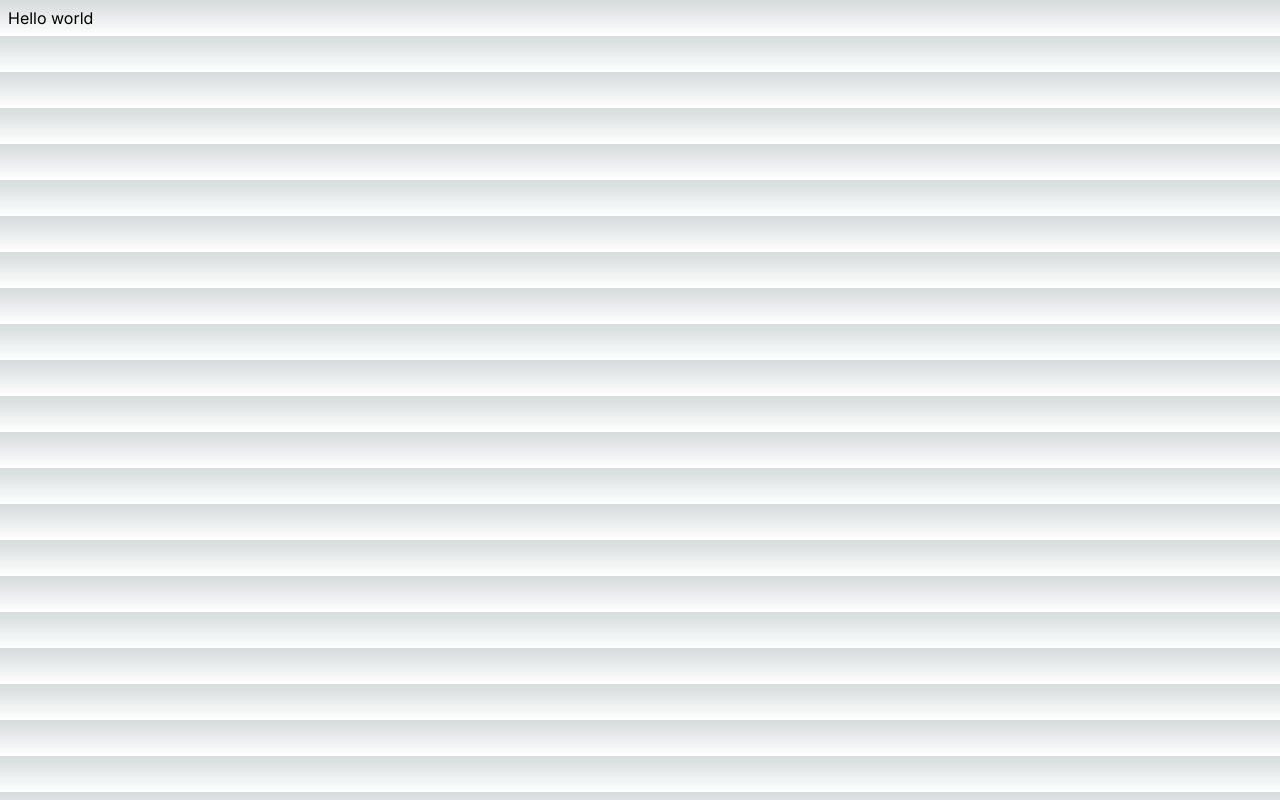
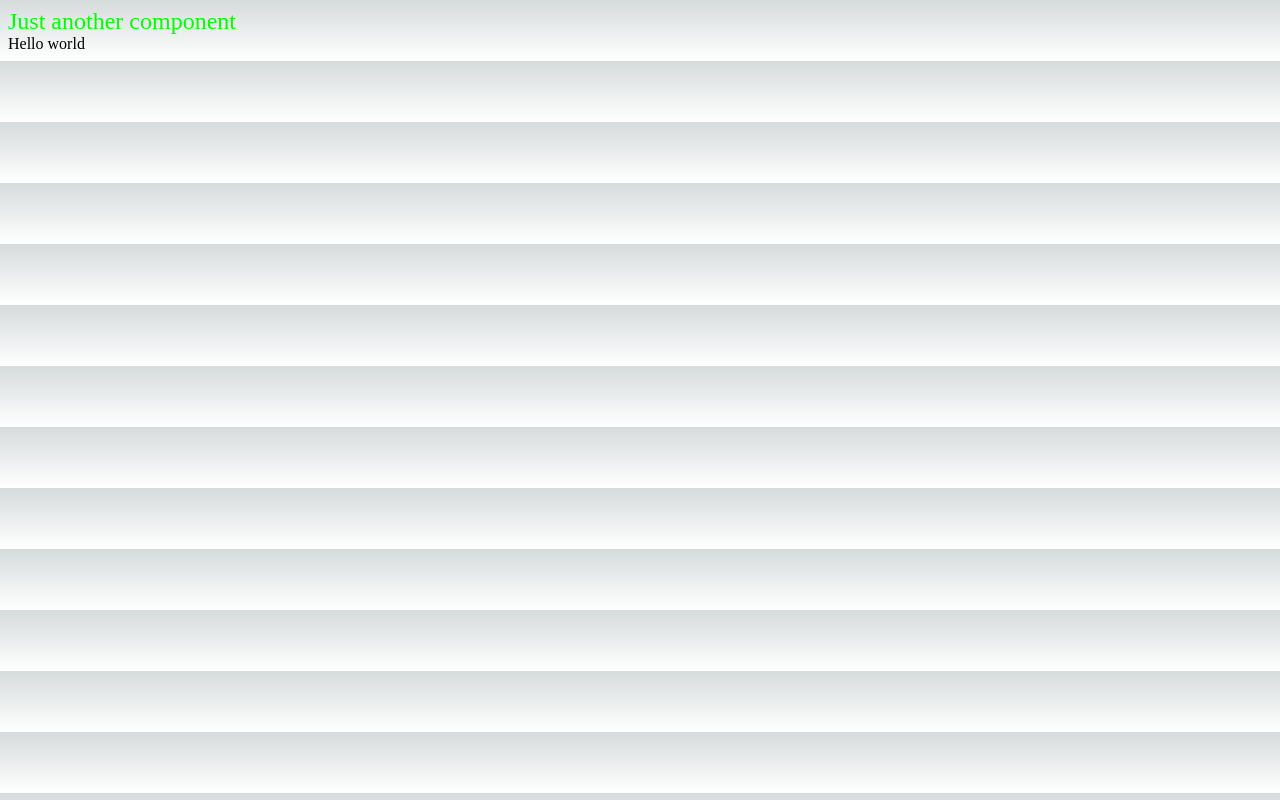
Before and after one commit to trevorh2007/portfolio, a Next.js app: page / in a window 1280 px wide. Built offline with nearby package versions, Linux system fonts and the light colour scheme.

Commit message:
add styled-components setup for styled-components test styled-components with test component

```diff
--- /dev/null
+++ b/app/components/anotherComponent.tsx
@@ -0,0 +1,14 @@
+"use client";
+
+import styled from "styled-components";
+
+export const HomeWrapper = styled.div`
+  font-size: 24px;
+  color: ${({ theme }) => theme.colors.secondary};
+`;
+
+const AnotherComponent = () => {
+  return <HomeWrapper>Just another component</HomeWrapper>;
+};
+
+export default AnotherComponent;
--- a/app/layout.tsx
+++ b/app/layout.tsx
@@ -1,6 +1,10 @@
 import type { Metadata } from "next";
 import { Inter } from "next/font/google";
 import "./globals.css";
+import Providers from "./styles/Providers";
+import GlobalStyles from "./styles/GlobalStyles";
+import { ThemeProvider } from "styled-components";
+import theme from "./styles/theme";
 
 const inter = Inter({ subsets: ["latin"] });
 
@@ -9,14 +13,15 @@ export const metadata: Metadata = {
   description: "Some controls for fatality discord bot",
 };
 
-export default function RootLayout({
-  children,
-}: Readonly<{
-  children: React.ReactNode;
-}>) {
+export default function RootLayout(props: React.PropsWithChildren) {
   return (
-    <html lang="en">
-      <body className={inter.className}>{children}</body>
+    <html>
+      <body>
+        <Providers>
+          <GlobalStyles />
+          {props.children}
+        </Providers>
+      </body>
     </html>
   );
 }
--- a/app/page.tsx
+++ b/app/page.tsx
@@ -1,5 +1,12 @@
-export default function Home() {
+import AnotherComponent from "./components/anotherComponent";
+
+const Home = () => {
   return (
-    <div>Hello world</div>
+    <div>
+      <AnotherComponent />
+      Hello world
+    </div>
   );
-}
+};
+
+export default Home;
--- /dev/null
+++ b/app/styles/GlobalStyles.ts
@@ -0,0 +1,13 @@
+"use client";
+
+import { createGlobalStyle, css } from "styled-components";
+
+const styles = css`
+  // your global styles
+`;
+
+const GlobalStyles = createGlobalStyle`
+  ${styles}
+`;
+
+export default GlobalStyles;
--- /dev/null
+++ b/app/styles/Providers.tsx
@@ -0,0 +1,15 @@
+"use client";
+
+import StyledComponentsRegistry from "./registry";
+import { ThemeProvider } from "styled-components";
+import theme from "./theme";
+
+const Providers = (props: React.PropsWithChildren) => {
+  return (
+    <StyledComponentsRegistry>
+      <ThemeProvider theme={theme}>{props.children}</ThemeProvider>
+    </StyledComponentsRegistry>
+  );
+};
+
+export default Providers;
--- /dev/null
+++ b/app/styles/registry.tsx
@@ -0,0 +1,29 @@
+'use client'
+
+import React, { useState } from 'react'
+import { useServerInsertedHTML } from 'next/navigation'
+import { ServerStyleSheet, StyleSheetManager } from 'styled-components'
+
+export default function StyledComponentsRegistry({
+  children,
+}: {
+  children: React.ReactNode
+}) {
+  // Only create stylesheet once with lazy initial state
+  // x-ref: https://reactjs.org/docs/hooks-reference.html#lazy-initial-state
+  const [styledComponentsStyleSheet] = useState(() => new ServerStyleSheet())
+
+  useServerInsertedHTML(() => {
+    const styles = styledComponentsStyleSheet.getStyleElement()
+    styledComponentsStyleSheet.instance.clearTag()
+    return <>{styles}</>
+  })
+
+  if (typeof window !== 'undefined') return <>{children}</>
+
+  return (
+    <StyleSheetManager sheet={styledComponentsStyleSheet.instance}>
+      {children}
+    </StyleSheetManager>
+  )
+}
--- /dev/null
+++ b/app/styles/theme.ts
@@ -0,0 +1,8 @@
+const theme = {
+  colors: {
+    primary: "#00ffff",
+    secondary: "#00ff00",
+  },
+};
+
+export default theme;
--- a/next.config.mjs
+++ b/next.config.mjs
@@ -1,9 +1,14 @@
 /** @type {import('next').NextConfig} */
 const nextConfig = {
-    basePath: process.env.NODE_ENV === "development" ? "" : "/fatality-discord-bot",
-    assetPrefix: process.env.NODE_ENV === "development" ? "" : "/fatality-discord-bot/",
-    output: process.env.NODE_ENV === "development" ? undefined : "export",
-    reactStrictMode: true
+  basePath:
+    process.env.NODE_ENV === "development" ? "" : "/fatality-discord-bot",
+  assetPrefix:
+    process.env.NODE_ENV === "development" ? "" : "/fatality-discord-bot/",
+  output: process.env.NODE_ENV === "development" ? undefined : "export",
+  reactStrictMode: true,
+  compiler: {
+    styledComponents: true,
+  },
 };
 
 export default nextConfig;
--- a/package.json
+++ b/package.json
@@ -11,12 +11,14 @@
   "dependencies": {
     "next": "14.1.1",
     "react": "^18",
-    "react-dom": "^18"
+    "react-dom": "^18",
+    "styled-components": "^6.1.8"
   },
   "devDependencies": {
     "@types/node": "^20",
     "@types/react": "^18",
     "@types/react-dom": "^18",
+    "babel-plugin-styled-components": "^2.1.4",
     "eslint": "^8",
     "eslint-config-next": "14.1.1",
     "gh-pages": "^6.1.1",
```
Also changed, not shown: app/types/styled.d.ts (added, +8 -0 lines), 4 other files (tests, documents, lock files or other folders).
